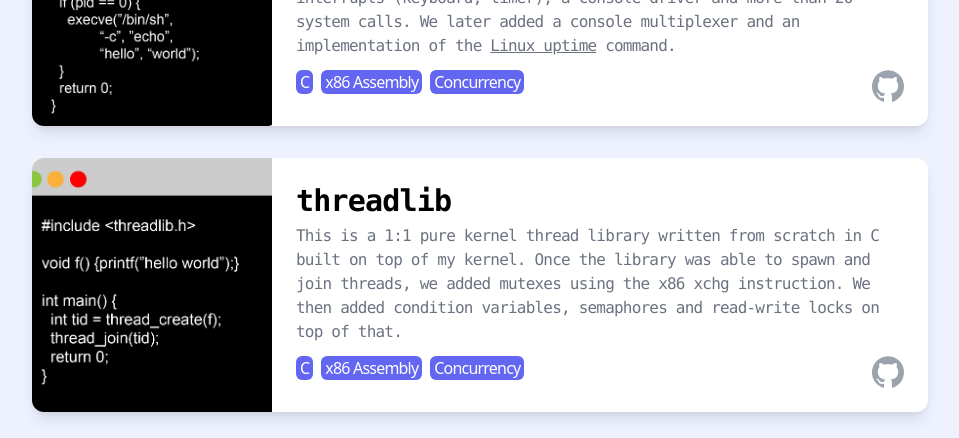
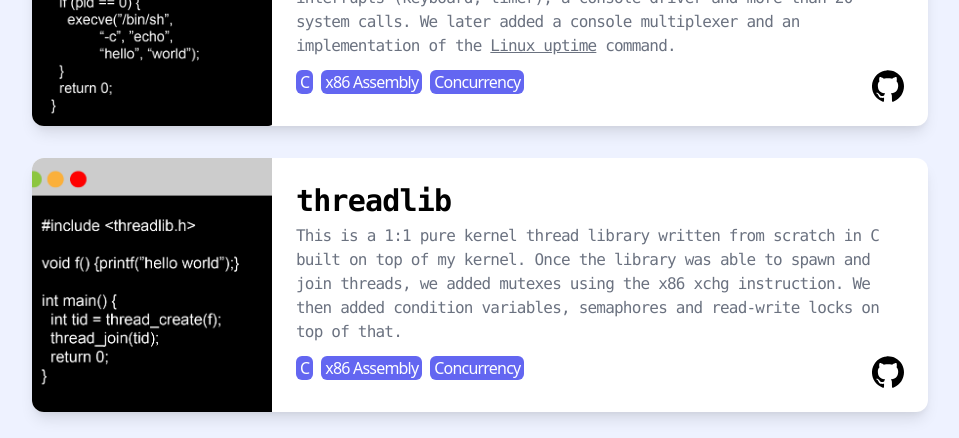
Before and after one commit to sbarthol/sbarthol.me, a React (Create React App) app: page / in a window 1280 px wide. Shown: the part 1208-1646 px from the top of the page, without its empty margins (160-1119 px from the left). Built offline with nearby package versions, Linux system fonts and the light colour scheme.

Commit message:
Created two different builds

```diff
--- a/public/index.html
+++ b/public/index.html
@@ -4,25 +4,7 @@
 		<meta charset="utf-8" />
 		<meta name="viewport" content="width=device-width, initial-scale=1" />
 		<meta name="theme-color" content="#000000" />
-    <meta
-      name="description"
-      content="Web site created using create-react-app"
-    />
-    <link rel="apple-touch-icon" href="%PUBLIC_URL%/logo192.png" />
-    <!--
-      manifest.json provides metadata used when your web app is installed on a
-      user's mobile device or desktop. See https://developers.google.com/web/fundamentals/web-app-manifest/
-    -->
-    <link rel="manifest" href="%PUBLIC_URL%/manifest.json" />
-    <!--
-      Notice the use of %PUBLIC_URL% in the tags above.
-      It will be replaced with the URL of the `public` folder during the build.
-      Only files inside the `public` folder can be referenced from the HTML.
-
-      Unlike "/favicon.ico" or "favicon.ico", "%PUBLIC_URL%/favicon.ico" will
-      work correctly both with client-side routing and a non-root public URL.
-      Learn how to configure a non-root public URL by running `npm run build`.
-    -->
+		<meta name="description" content="Web site created using create-react-app" />
 		<title>Sacha Bartholme - Portfolio</title>
 	</head>
 	<body>
@@ -37,6 +19,5 @@
 
       To begin the development, run `npm start` or `yarn start`.
       To create a production bundle, use `npm run build` or `yarn build`.
-    -->
-  </body>
+    --></body>
 </html>
--- a/src/App.js
+++ b/src/App.js
@@ -61,7 +61,11 @@ function App() {
 			<Card
 				skills={["C", "x86 Assembly", "Concurrency"]}
 				title="kernel"
-				//github="https://gitfront.io/r/sbarthol/bf74b9f7a5b48ca06f80f54ab4a9e74321c72fd3/kernel/"
+				github={
+					process.env.REACT_APP_VISIBILITY === "PUBLIC"
+						? undefined
+						: "https://gitfront.io/r/sbarthol/bf74b9f7a5b48ca06f80f54ab4a9e74321c72fd3/kernel/"
+				}
 				image={kernelPng}
 			>
 				This is the kernel from Carnegie Mellon University{" "}
@@ -74,7 +78,11 @@ function App() {
 			<Card
 				skills={["C", "x86 Assembly", "Concurrency"]}
 				title="threadlib"
-				//github="https://gitfront.io/r/sbarthol/5bd5996d5ecf32b5971d83be2b1e1eacd3b14a89/threadlib/"
+				github={
+					process.env.REACT_APP_VISIBILITY === "PUBLIC"
+						? undefined
+						: "https://gitfront.io/r/sbarthol/5bd5996d5ecf32b5971d83be2b1e1eacd3b14a89/threadlib/"
+				}
 				image={threadlibPng}
 			>
 				This is a 1:1 pure kernel thread library written from scratch in C built on top of
```
Also changed, not shown: package.json (+6 -4 lines), public/manifest.json (deleted), 1 other file (tests, documents, lock files or other folders). Lines whose indentation alone changed are shown as unchanged.
